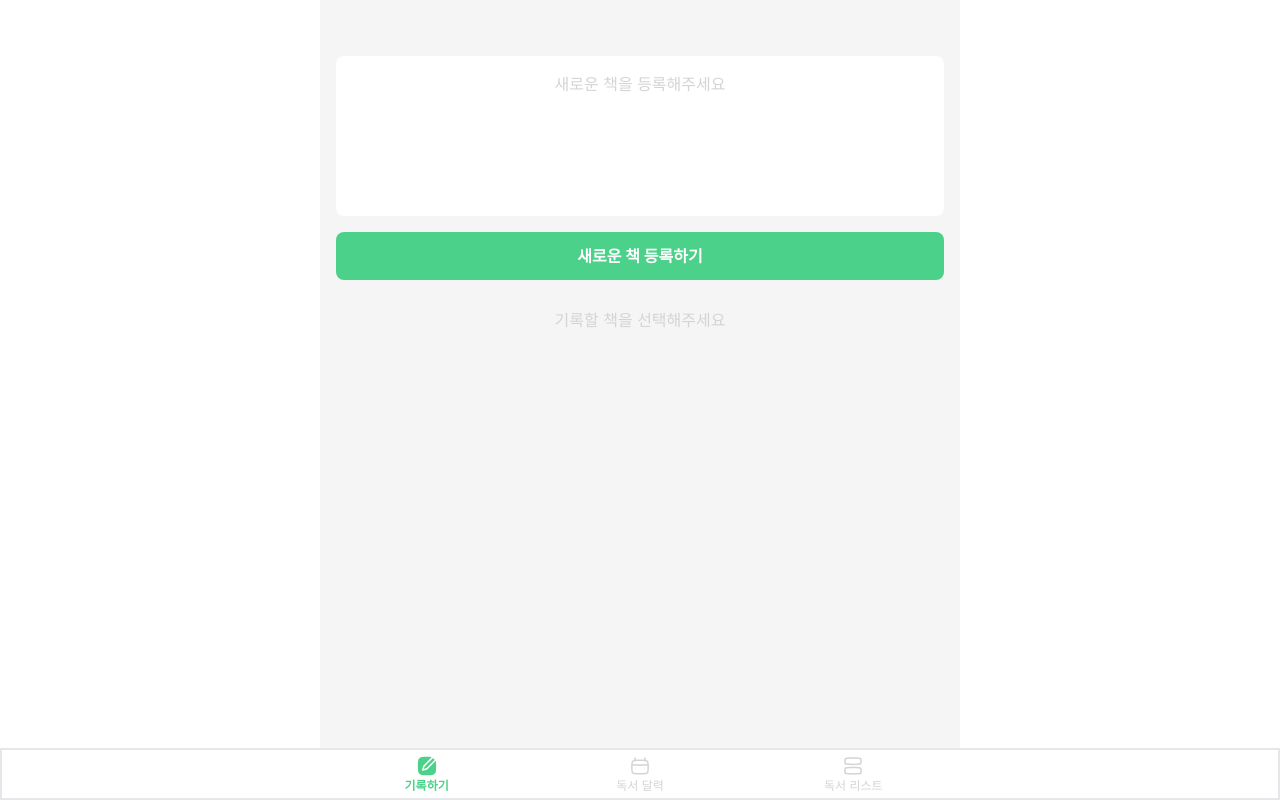
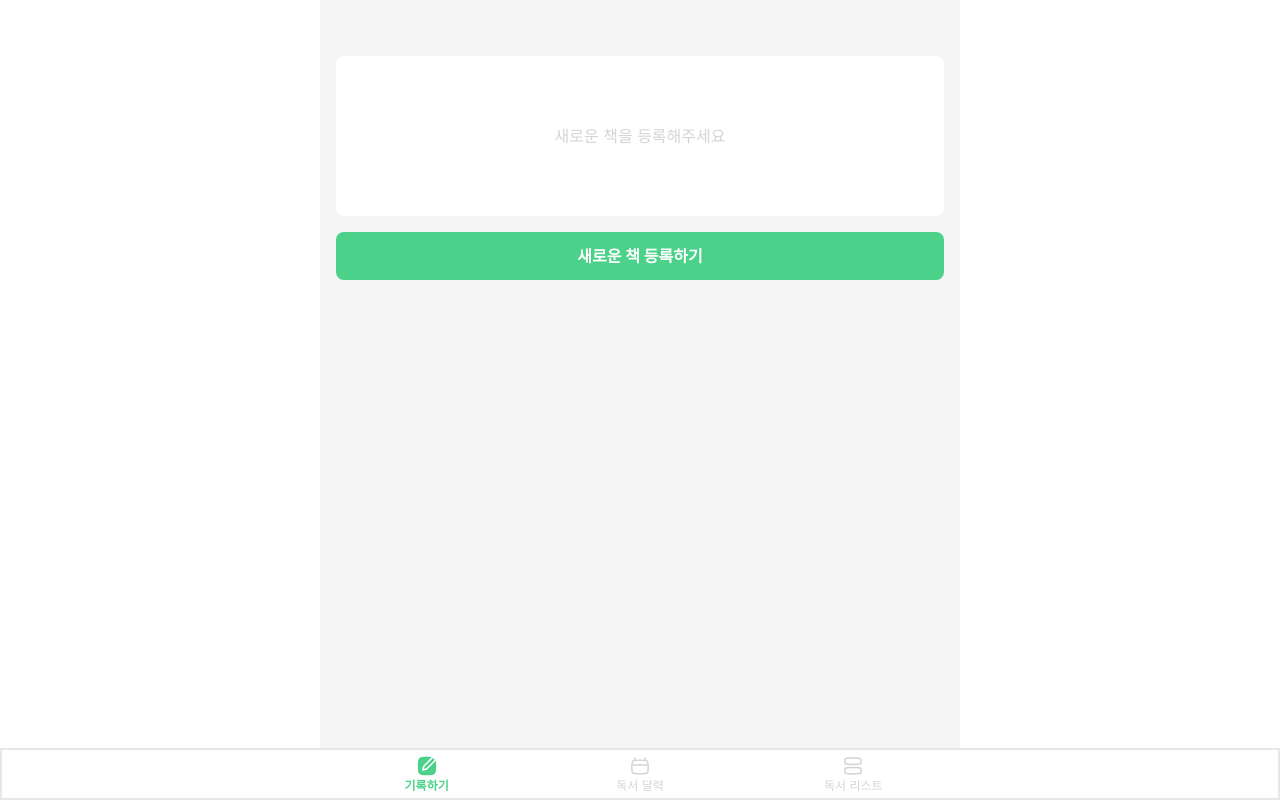
Before and after one commit to MayOwall/book-book, a Next.js app in the folder FE/: page /write in a window 1280 px wide. Built offline with nearby package versions, Linux system fonts and the light colour scheme.

Commit message:
refactor: ReadingBookshelf 컴포넌트 UI 수정

```diff
--- a/FE/app/(home)/write/page.tsx
+++ b/FE/app/(home)/write/page.tsx
@@ -79,7 +79,7 @@ export default function Write() {
       {selectedBook && !bookRecords.length && (
         <div className="text-center text-neutral-300">작성한 기록이 없어요</div>
       )}
-      {!selectedBook && (
+      {!!readingbooks.length && !selectedBook && (
         <div className="p-3 text-center text-neutral-300">
           기록할 책을 선택해주세요
         </div>
--- a/FE/src/components/ReadingBookshelf/ReadingBookshelf.tsx
+++ b/FE/src/components/ReadingBookshelf/ReadingBookshelf.tsx
@@ -50,8 +50,6 @@ function ReadingBookItems({
 
 function EmptyBookShelf() {
   return (
-    <div className=" w-full text-center text-neutral-300">
-      새로운 책을 등록해주세요
-    </div>
+    <div className=" m-auto text-neutral-300">새로운 책을 등록해주세요</div>
   );
 }
```
